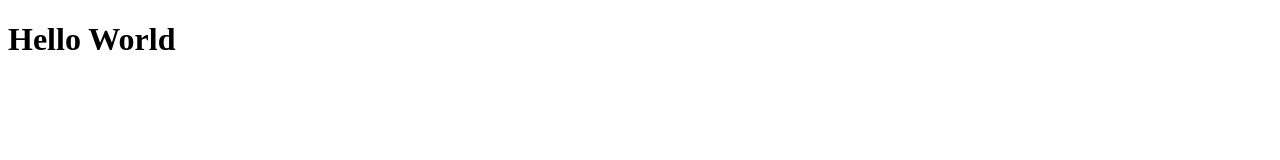
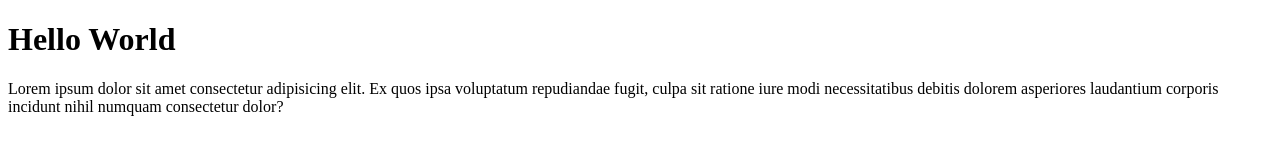
Before and after one commit to ebisiudangkering/ebi-git-test, a plain HTML site: page index.html in a window 1280 px wide. Drawn offline with Linux system fonts and the light colour scheme.

Commit message:
Menambahkan paragraf

```diff
--- a/index.html
+++ b/index.html
@@ -8,5 +8,6 @@
 </head>
 <body>
     <h1>Hello World</h1>
+    <p>Lorem ipsum dolor sit amet consectetur adipisicing elit. Ex quos ipsa voluptatum repudiandae fugit, culpa sit ratione iure modi necessitatibus debitis dolorem asperiores laudantium corporis incidunt nihil numquam consectetur dolor?</p>
 </body>
 </html>
```
